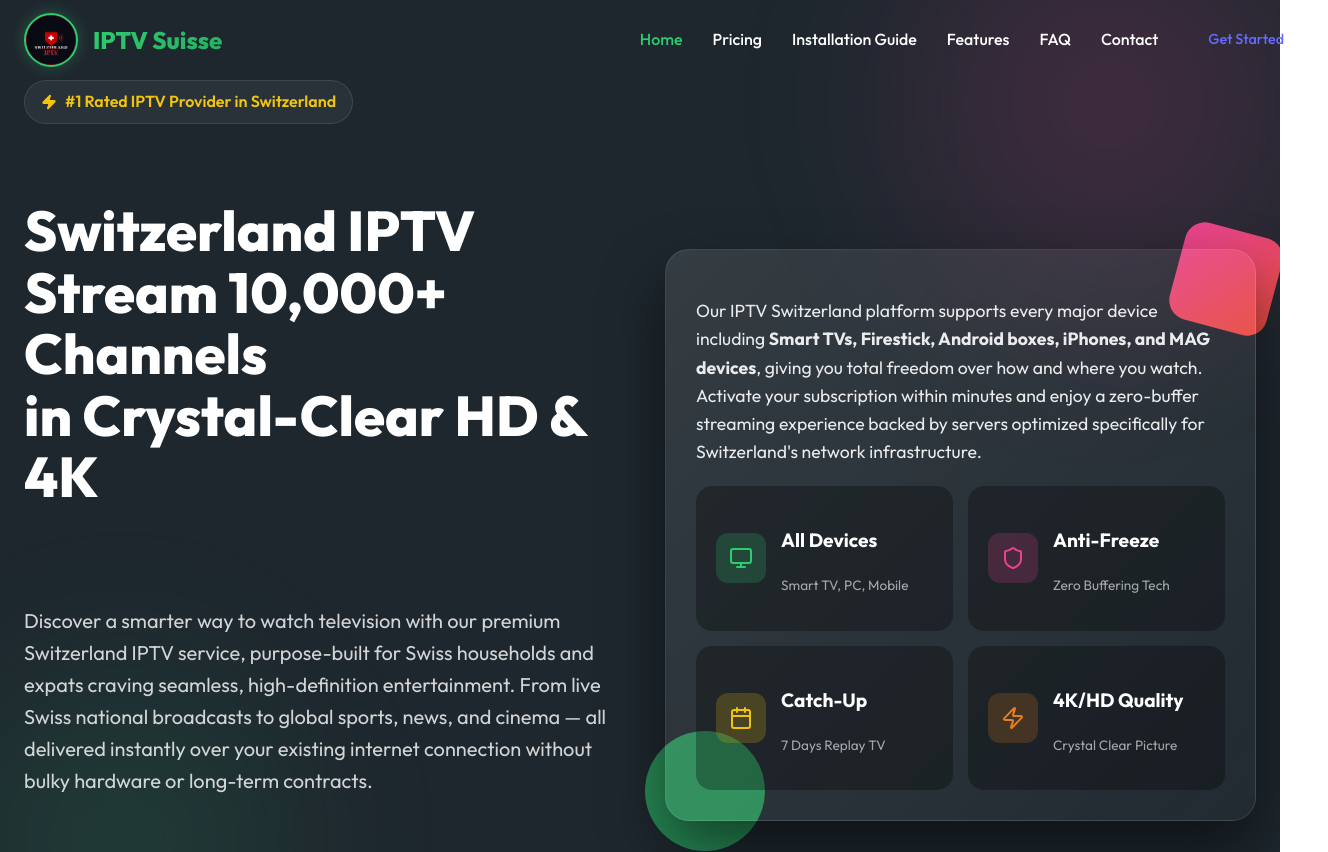
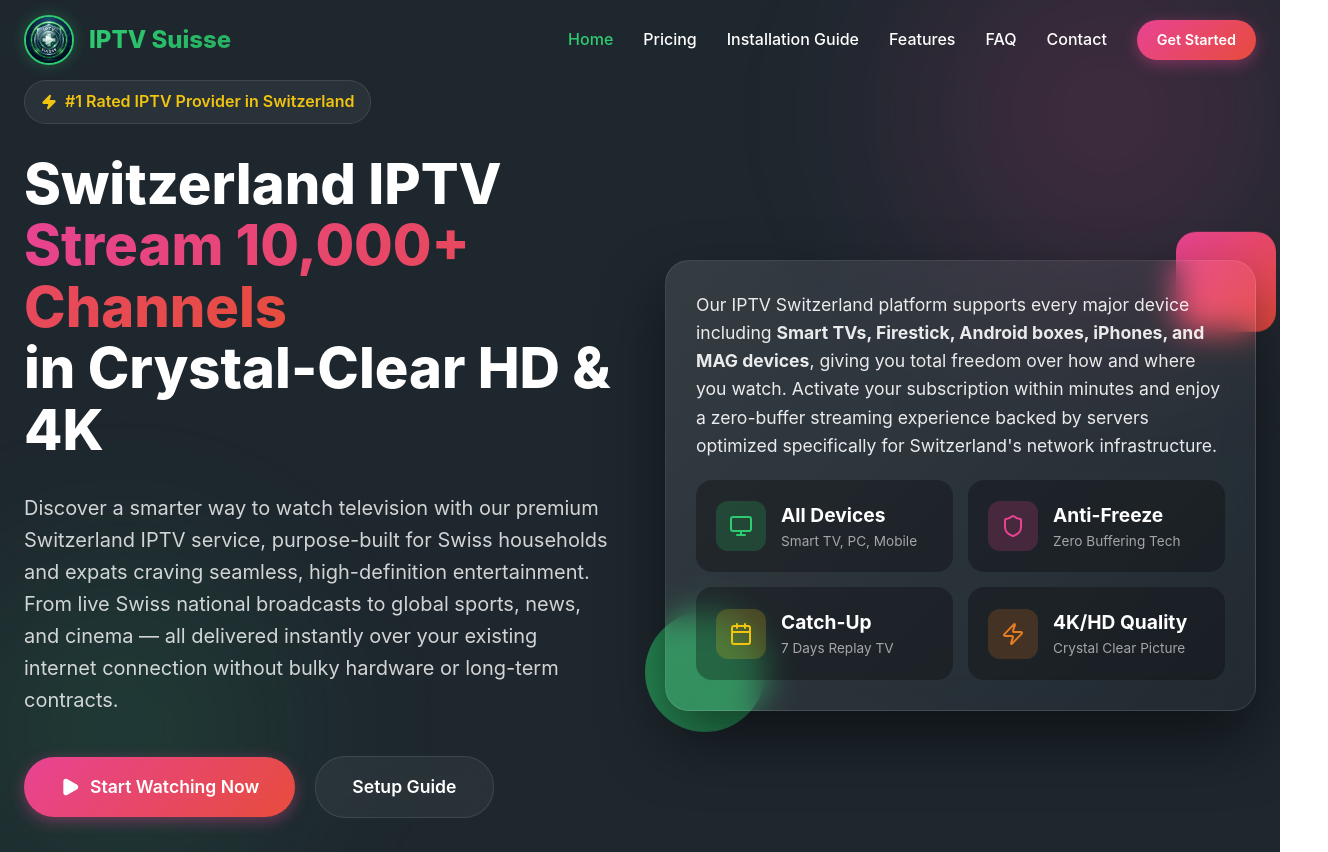
Before and after one commit to Umar-Khan1092/iptv-switzerland, a React (Vite) app: page / in a window 1280 px wide. Shown: the top 852 px of the page, 1328 px wide, since content can reach past the window. Built offline with nearby package versions, Linux system fonts and the light colour scheme; the HTML template or start-up script is replaced by a standard one.

Commit message:
final upadation

```diff
--- a/index.html
+++ b/index.html
@@ -20,13 +20,7 @@
     <meta property="twitter:title" content="IPTV Suisse – High-Quality 4K Streaming Switzerland" />
     <meta property="twitter:description" content="The best Swisscom TV alternative. 10,000+ channels, 50,000+ VODs, and 24/7 support. No contracts." />
     <meta property="twitter:image" content="https://iptvswitzerland.cloud/favicon.avif" />
-
-    <!-- Performance -->
-    <link rel="preconnect" href="https://fonts.googleapis.com" />
-    <link rel="preconnect" href="https://fonts.gstatic.com" crossorigin />
-    <link rel="stylesheet" href="https://fonts.googleapis.com/css2?family=Outfit:wght@300;400;500;600;700;800&display=swap" />
-
-    <link rel="preload" as="image" href="/logo.avif" type="image/avif" />
+    <link rel="preload" as="image" href="/logo.png" />
 
     <style>
       :root {
@@ -48,25 +42,52 @@
         --success-gradient: linear-gradient(135deg, #2ecc71, #27ae60);
         --glass-bg: rgba(255, 255, 255, 0.05);
         --glass-border: rgba(255, 255, 255, 0.1);
+        --shadow-sm: 0 4px 6px rgba(0, 0, 0, 0.1);
+        --shadow-md: 0 10px 15px rgba(0, 0, 0, 0.2);
+        --shadow-lg: 0 20px 25px rgba(0, 0, 0, 0.3);
       }
+      * { margin: 0; padding: 0; box-sizing: border-box; }
       body {
         background-color: var(--color-dark-gray);
         color: var(--color-white);
         margin: 0;
-        font-family: 'Outfit', sans-serif;
+        font-family: 'Inter', -apple-system, BlinkMacSystemFont, "Segoe UI", Roboto, Helvetica, Arial, sans-serif;
         line-height: 1.6;
         overflow-x: hidden;
       }
-      #root:empty {
-        background-color: var(--color-dark-gray);
-        min-height: 100vh;
-      }
-      .container {
-        width: 100%;
-        max-width: 1280px;
-        margin: 0 auto;
-        padding: 0 24px;
-      }
+      a { text-decoration: none; color: inherit; transition: all 0.3s ease; }
+      ul { list-style: none; }
+      .container { width: 100%; max-width: 1280px; margin: 0 auto; padding: 0 24px; }
+      .text-gradient { background: var(--accent-gradient); -webkit-background-clip: text; -webkit-text-fill-color: transparent; background-clip: text; }
+      .section { padding: 80px 0; }
+      .section-title { font-size: 2.5rem; font-weight: 700; margin-bottom: 40px; text-align: center; }
+      .btn { display: inline-flex; align-items: center; justify-content: center; padding: 12px 28px; border-radius: 30px; font-size: 1rem; font-weight: 600; cursor: pointer; transition: transform 0.3s ease, box-shadow 0.3s ease; border: none; gap: 10px; }
+      .btn:active { transform: scale(0.95); }
+      .btn-primary { background: var(--accent-gradient); color: var(--color-white); box-shadow: 0 4px 15px rgba(232, 67, 147, 0.4); }
+      .btn-primary:hover { box-shadow: 0 6px 20px rgba(232, 67, 147, 0.6); transform: translateY(-2px); }
+      .btn-secondary { background: var(--glass-bg); color: var(--color-white); border: 1px solid var(--glass-border); backdrop-filter: blur(10px); }
+      .btn-secondary:hover { background: rgba(255, 255, 255, 0.1); transform: translateY(-2px); }
+      .glass-panel { background: var(--glass-bg); backdrop-filter: blur(16px); -webkit-backdrop-filter: blur(16px); border: 1px solid var(--glass-border); border-radius: 20px; }
+      .table-wrapper { overflow-x: auto; margin-top: 2rem; border-radius: 12px; }
+      .glass-table { width: 100%; border-collapse: collapse; background: var(--glass-bg); backdrop-filter: blur(10px); min-width: 600px; }
+      .glass-table th { background: rgba(0, 0, 0, 0.2); padding: 16px; text-align: left; font-weight: 600; }
+      .glass-table td { padding: 16px; border-top: 1px solid var(--glass-border); }
+      .glass-table tbody tr:hover { background: rgba(255, 255, 255, 0.05); }
+      .app-wrapper { display: flex; flex-direction: column; min-height: 100vh; }
+      .main-content { flex: 1; }
+      @keyframes fadeIn { from { opacity: 0; transform: translateY(20px); } to { opacity: 1; transform: translateY(0); } }
+      .fade-in { animation: fadeIn 0.8s ease forwards; }
+      @keyframes float { 0% { transform: translateY(0px); } 50% { transform: translateY(-10px); } 100% { transform: translateY(0px); } }
+      .floating { animation: float 4s ease-in-out infinite; }
+      .markdown-content h2 { font-size: 2rem; margin-bottom: 24px; margin-top: 40px; color: var(--color-yellow); }
+      .markdown-content h3 { font-size: 1.5rem; margin-bottom: 16px; margin-top: 32px; color: var(--color-white); }
+      .markdown-content p { margin-bottom: 20px; color: rgba(255, 255, 255, 0.85); font-size: 1.1rem; }
+      .markdown-content ul { list-style-type: disc; margin-left: 24px; margin-bottom: 24px; }
+      .markdown-content li { margin-bottom: 8px; color: rgba(255, 255, 255, 0.85); }
+      .markdown-content strong { color: var(--color-green); }
+      .loader-container { display: flex; justify-content: center; align-items: center; height: 100vh; background: var(--color-dark-gray); }
+      .loader { width: 50px; height: 50px; border: 4px solid var(--glass-border); border-top-color: var(--color-pink); border-radius: 50%; animation: spin 1s linear infinite; }
+      @keyframes spin { from { transform: rotate(0deg); } to { transform: rotate(360deg); } }
     </style>
 
     <title>IPTV Suisse – High-Quality Streaming Switzerland</title>
--- a/src/components/Footer.jsx
+++ b/src/components/Footer.jsx
@@ -28,7 +28,7 @@
               border: '2px solid var(--color-green)',
               boxShadow: '0 0 15px rgba(46, 204, 113, 0.3)'
             }}>
-              <img src="/logo.avif" alt="Switzerland IPTV Logo" width="60" height="60" style={{ width: '100%', height: '100%', objectFit: 'cover' }} />
+              <img src="/logo.png" alt="Switzerland IPTV Logo" width="60" height="60" style={{ width: '100%', height: '100%', objectFit: 'cover' }} />
             </div>
             <span style={{ fontSize: '1.8rem', fontWeight: '800', background: 'var(--success-gradient)', WebkitBackgroundClip: 'text', WebkitTextFillColor: 'transparent' }}>
               IPTV Suisse
--- a/src/components/Navbar.jsx
+++ b/src/components/Navbar.jsx
@@ -55,7 +55,7 @@
             border: '2px solid var(--color-green)',
             boxShadow: '0 0 15px rgba(46, 204, 113, 0.3)'
           }}>
-            <img src="/logo.avif" alt="Switzerland IPTV Logo" width="50" height="50" style={{ width: '100%', height: '100%', objectFit: 'cover' }} />
+            <img src="/logo.png" alt="Switzerland IPTV Logo" width="50" height="50" style={{ width: '100%', height: '100%', objectFit: 'cover' }} />
           </div>
           <span style={{ fontSize: '1.5rem', fontWeight: '800', background: 'var(--success-gradient)', WebkitBackgroundClip: 'text', WebkitTextFillColor: 'transparent' }}>
             IPTV Suisse
--- a/src/pages/Home.jsx
+++ b/src/pages/Home.jsx
@@ -92,12 +92,7 @@
             </div>
 
           {/* Visual Showcase */}
-          <motion.div
-            initial={{ opacity: 0, scale: 0.9 }}
-            animate={{ opacity: 1, scale: 1 }}
-            transition={{ duration: 0.8, delay: 0.2 }}
-            style={{ position: 'relative' }}
-          >
+          <div style={{ position: 'relative' }}>
             <div className="glass-panel" style={{
               padding: '30px',
               borderRadius: '24px',
@@ -179,7 +174,7 @@
               opacity: 0.6,
               animationDelay: '1s'
             }} className="floating"></div>
-          </motion.div>
+            </div>
         </div>
 
         {/* Mobile stacking adjustments via inline style tags for simplicity in standard react */}
```
Also changed, not shown: public/logo.png (added).
